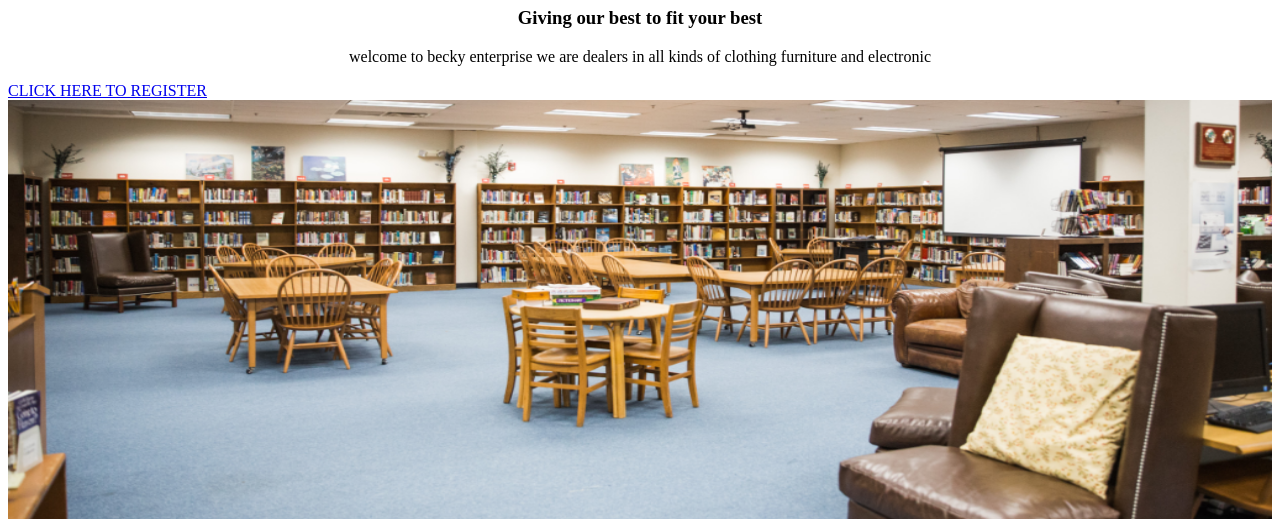
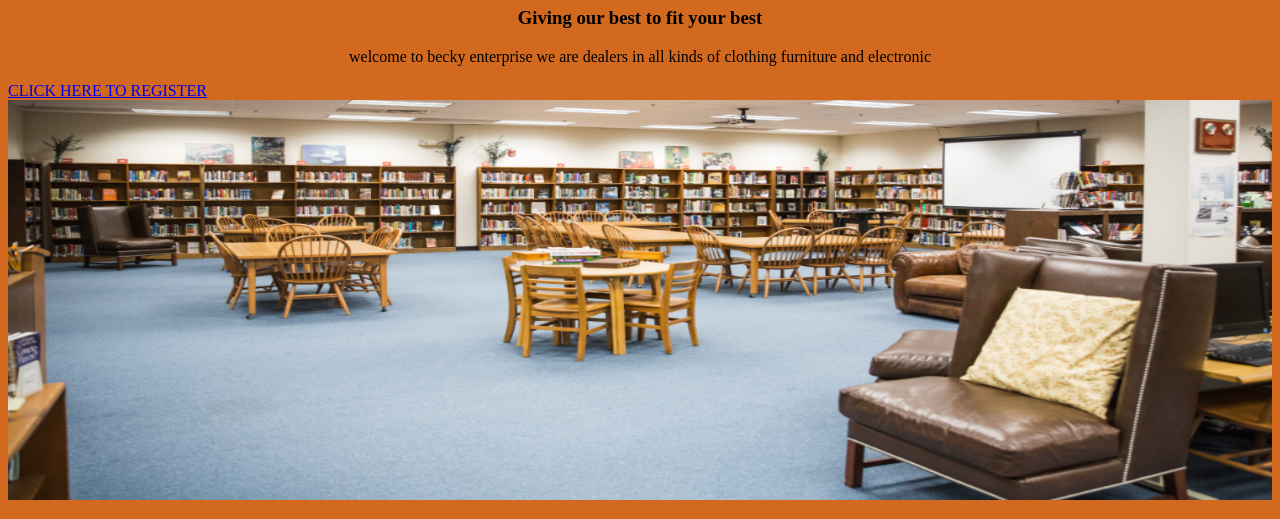
Before and after one commit to Chiboy999/BeckyEnterpise, a plain HTML site: page index.html in a window 1280 px wide. Shown: the part 73-592 px from the top of the page. Drawn offline with Linux system fonts and the light colour scheme.

Commit message:
Add files via upload

```diff
--- a/index.html
+++ b/index.html
@@ -5,6 +5,9 @@
     <meta http-equiv="X-UA-Compatible" content="IE=edge">
     <meta name="viewport" content="width=device-width, initial-scale=1.0">
     <title>Becky Enterprise</title>
+    <style>
+        body{background-color:chocolate;}
+    </style>
 </head>
 <body>
     <div style="text-align: center;">
@@ -13,7 +16,7 @@
     <p>welcome to becky enterprise we are dealers in all kinds of clothing furniture and electronic</p>
     </div>
     <a href="signup.html">CLICK HERE TO REGISTER</a>
-    <img src="img1.png" alt="" width="100%" height="500">
+    <img src="img1.png" alt="" width="100%" height="400">
     <div style="text-align: center; color: darkmagenta;">
 <h1>phones available</h1>
 <ul>
```
